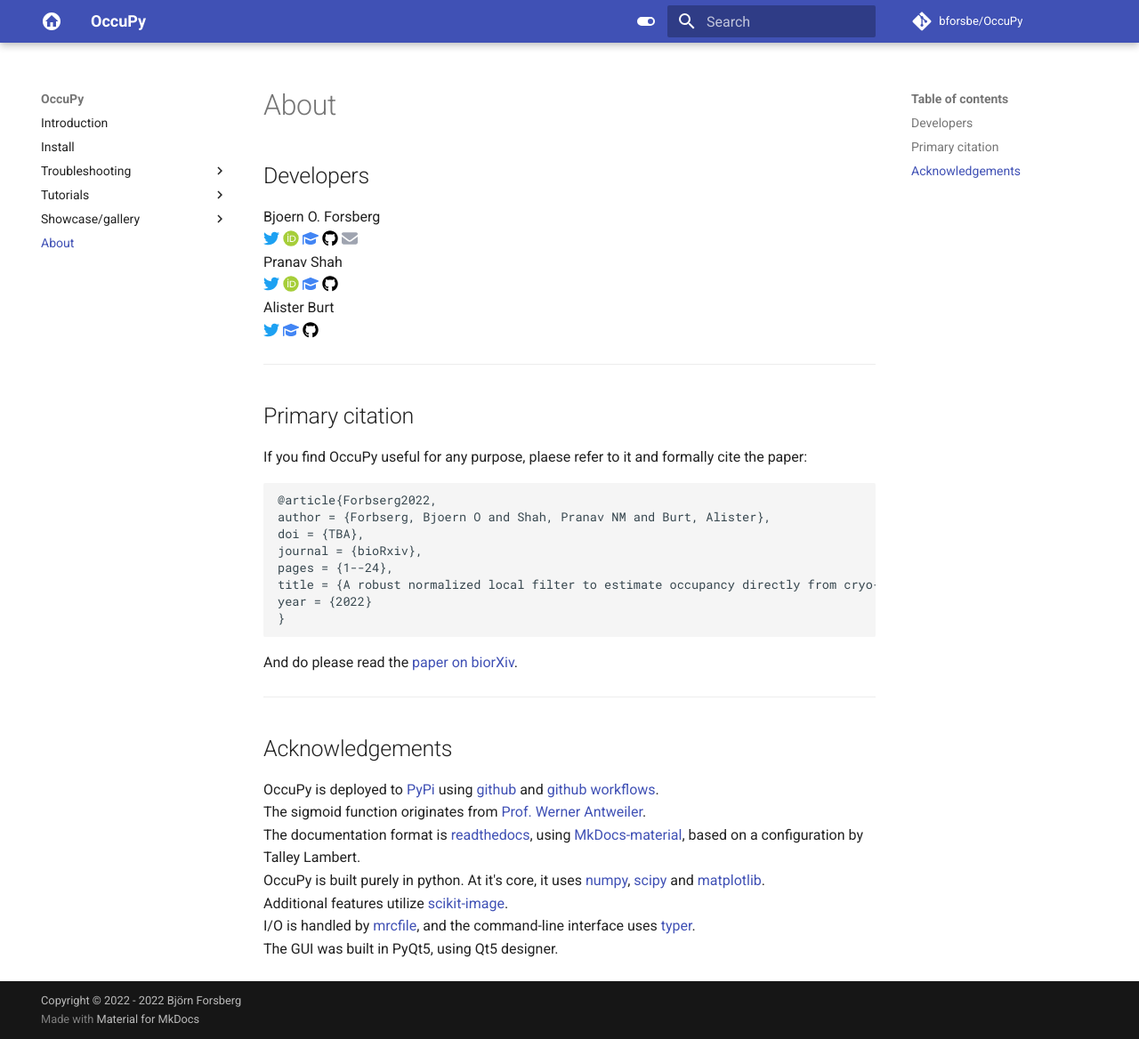
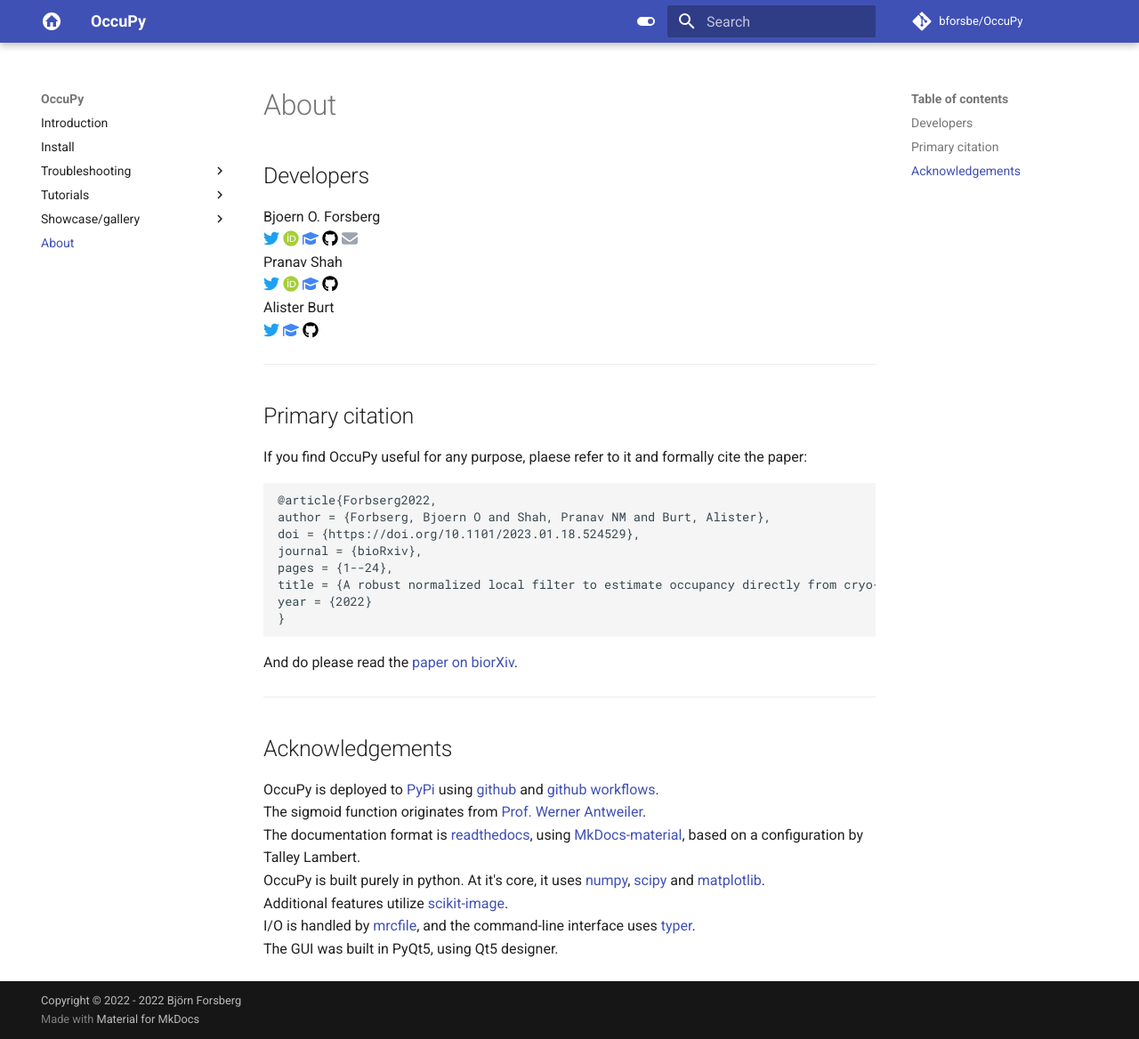
Before and after one commit to bforsbe/OccuPy, an MkDocs documentation site: the page built from docs/about.md, in a window 1280 px wide and 1168 px high. Shown: the whole window at 89% size. Built offline with MkDocs 1.6.1 and Material for MkDocs 9.7.7, drawn with Linux system fonts in a browser that asks for light colours; comment, search, counter and statistics services are not loaded.

Commit message:
biorxiv doi

````diff
--- a/docs/about.md
+++ b/docs/about.md
@@ -36,14 +36,14 @@ If you find OccuPy useful for any purpose, plaese refer to it and formally cite
 ```
 @article{Forbserg2022,
 author = {Forbserg, Bjoern O and Shah, Pranav NM and Burt, Alister},
-doi = {TBA},
+doi = {https://doi.org/10.1101/2023.01.18.524529},
 journal = {bioRxiv},
 pages = {1--24},
 title = {A robust normalized local filter to estimate occupancy directly from cryo-EM maps},
 year = {2022}
 }
 ```
-And do please read the <a href="https://www.biorxiv.org/" title="link to paper">paper on biorXiv</a>.
+And do please read the <a href="https://www.biorxiv.org/content/10.1101/2023.01.18.524529v1" title="link to paper">paper on biorXiv</a>.
 
 ---
 
````
